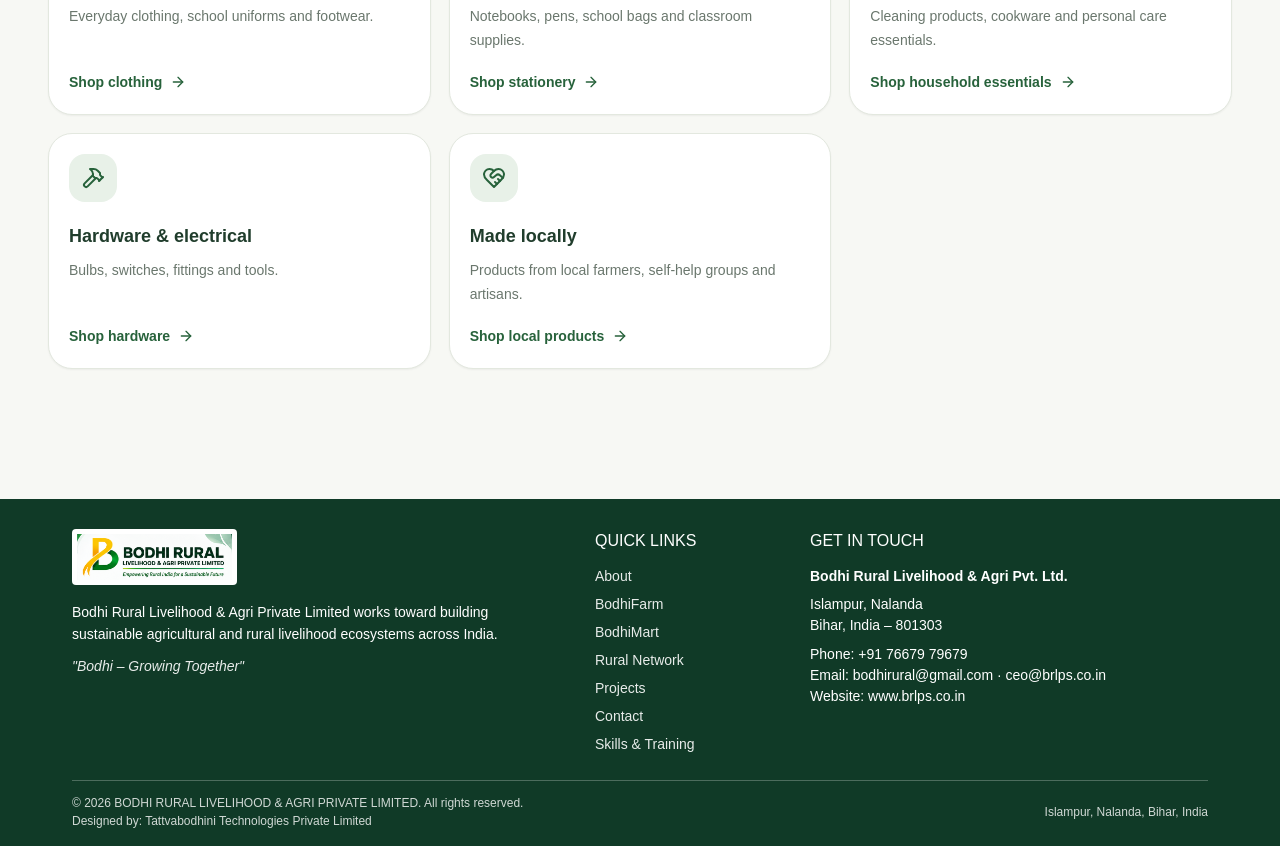
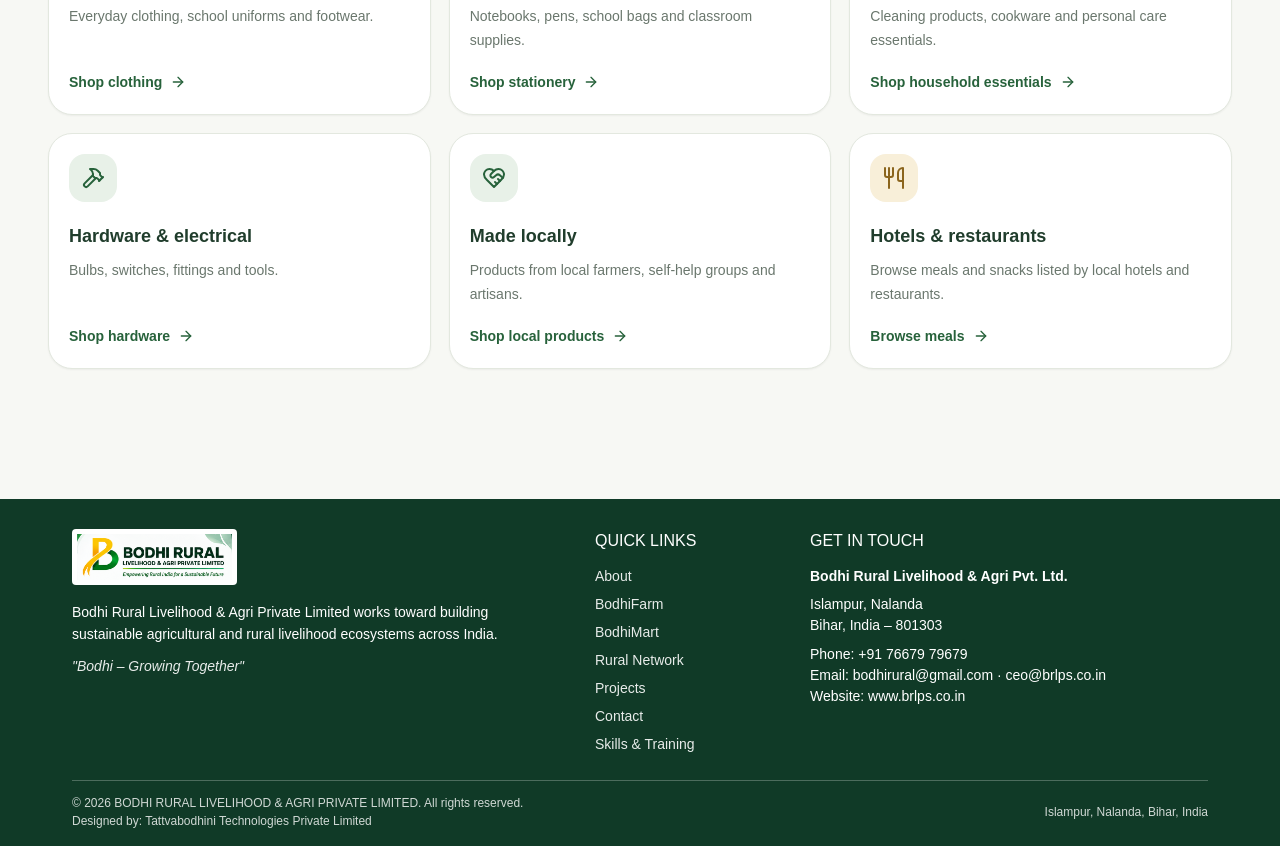
Before and after one commit to drdeepaksingh1/Bodhi-Rural, a Next.js app: page /bodhimart in a window 1280 px wide. Shown: the part 1860-2706 px from the top of the page. Built offline with nearby package versions, Linux system fonts and the light colour scheme.

Commit message:
Add Hotels & Restaurants to BodhiMart

```diff
--- a/src/app/bodhimart/page.tsx
+++ b/src/app/bodhimart/page.tsx
@@ -17,6 +17,7 @@ import {
   ShoppingBasket,
   Truck,
   Wheat,
+  Utensils,
 } from "lucide-react";
 
 export const metadata: Metadata = {
@@ -138,6 +139,15 @@ const categories = [
     color: "bg-[#e8f1e8] text-[#27623b]",
     href: "/bodhimart/products?search=local",
     action: "Shop local products",
+  },
+  {
+    name: "Hotels & restaurants",
+    detail: "Browse meals and snacks listed by local hotels and restaurants.",
+    icon: Utensils,
+    color: "bg-[#f8efd9] text-[#8b651d]",
+    href: "/bodhimart/products?search=hotels+%26+restaurants",
+    action: "Browse meals",
+    hindi: { name: "होटल और रेस्तराँ", detail: "स्थानीय होटलों और रेस्तराँ के भोजन और नाश्ते देखें।", action: "भोजन देखें" },
   },
 ];
 
```
